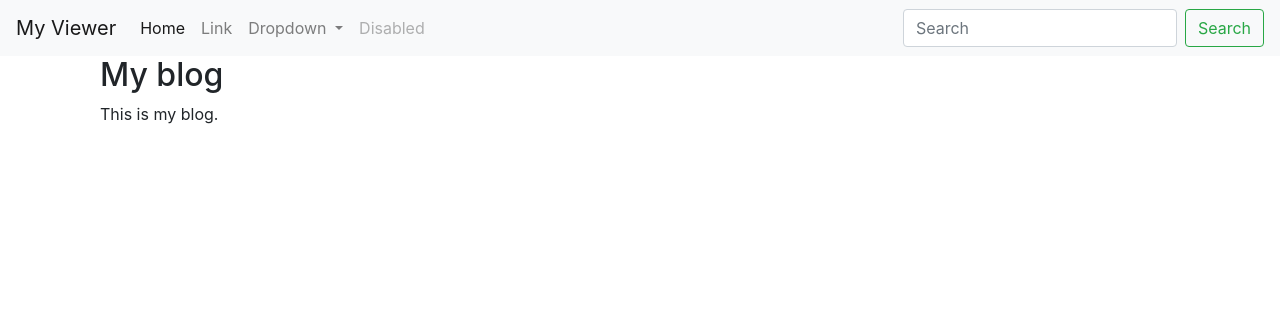
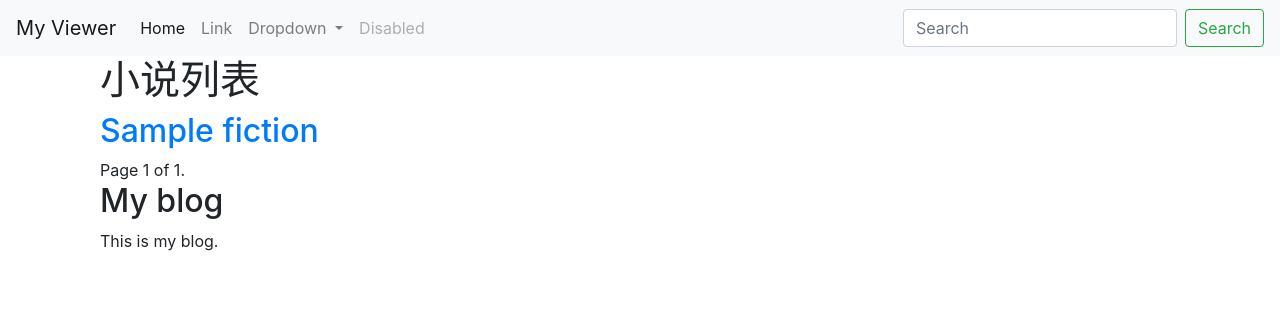
Before and after one commit to Sinchard/mysite, a Django app: template templates/reader/index.html in a window 1280 px wide. Shown: the top 316 px of the page. Run offline with Django 3.2, Linux system fonts and the light colour scheme; tables that the repository leaves empty hold one stand-in row (values such as "Sample post"); the template is opened without the code that fills it: values that come from a table or form of the project are taken from there, most other values are stand-ins (such as "Sample title", 1, 10 or a date in 2020); some libraries are stand-ins or nearby versions.

Commit message:
iter fiction list to add the fiction's url and name

```diff
--- a/templates/reader/index.html
+++ b/templates/reader/index.html
@@ -2,3 +2,27 @@
 {% block title %}
 {{ title }}
 {% endblock %}
+
+{% block content %}
+<h1>小说列表</h1>
+{% for fiction in fictions %}
+<h2>
+    <a href="{{ fiction.get_absolute_url }}">
+        {{ fiction.name }}
+    </a>
+</h2>
+{% endfor %}
+<div class="pagination">
+<span class="step-links">
+{% if page.has_previous %}
+<a href="?page={{ page.previous_page_number }}">Previous</a>
+{% endif %}
+<span class="current">
+Page {{ page.number }} of {{ page.paginator.num_pages }}.
+</span>
+{% if page.has_next %}
+<a href="?page={{ page.next_page_number }}">Next</a>
+{% endif %}
+</span>
+</div>
+{% endblock %}
```
